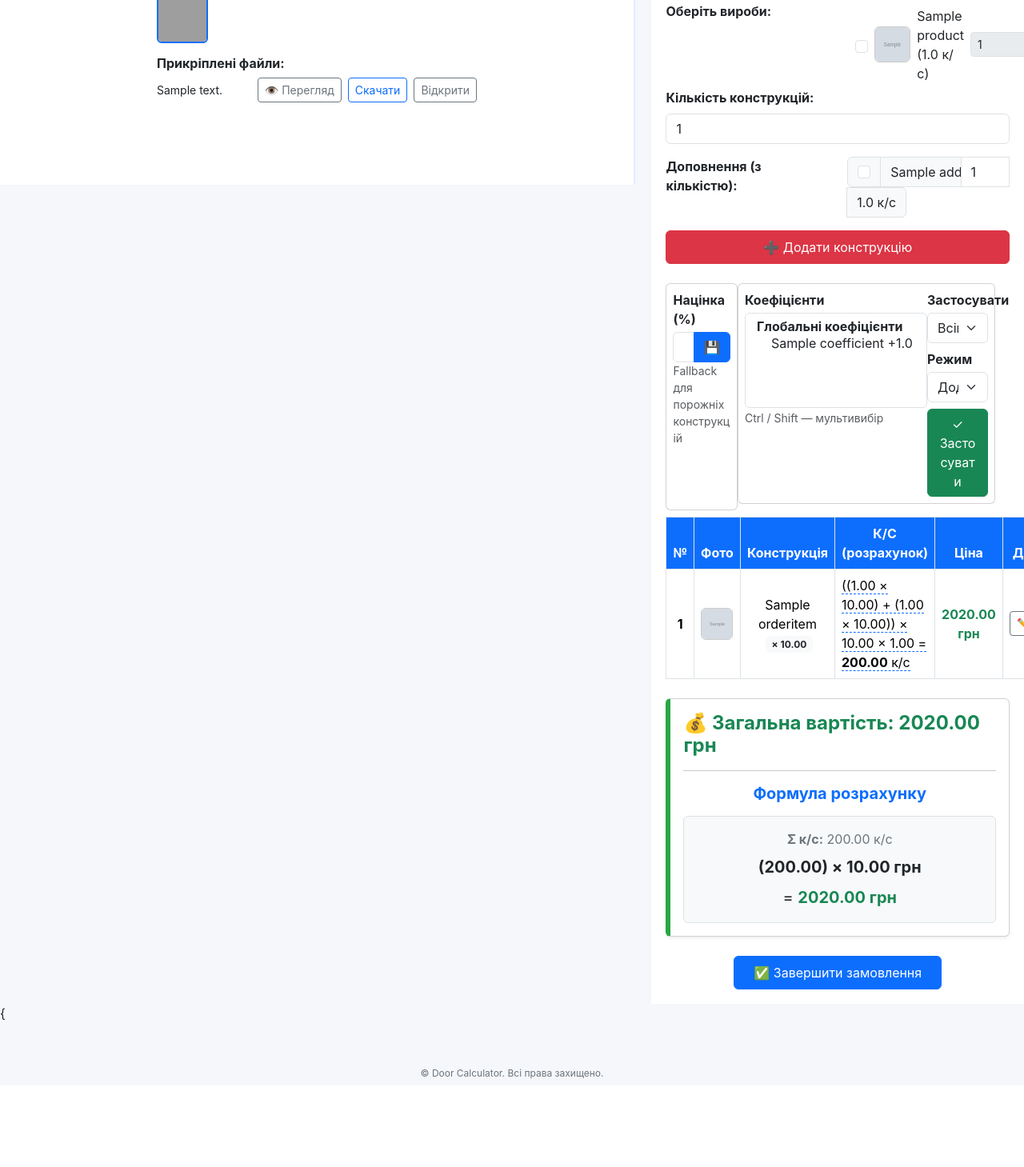
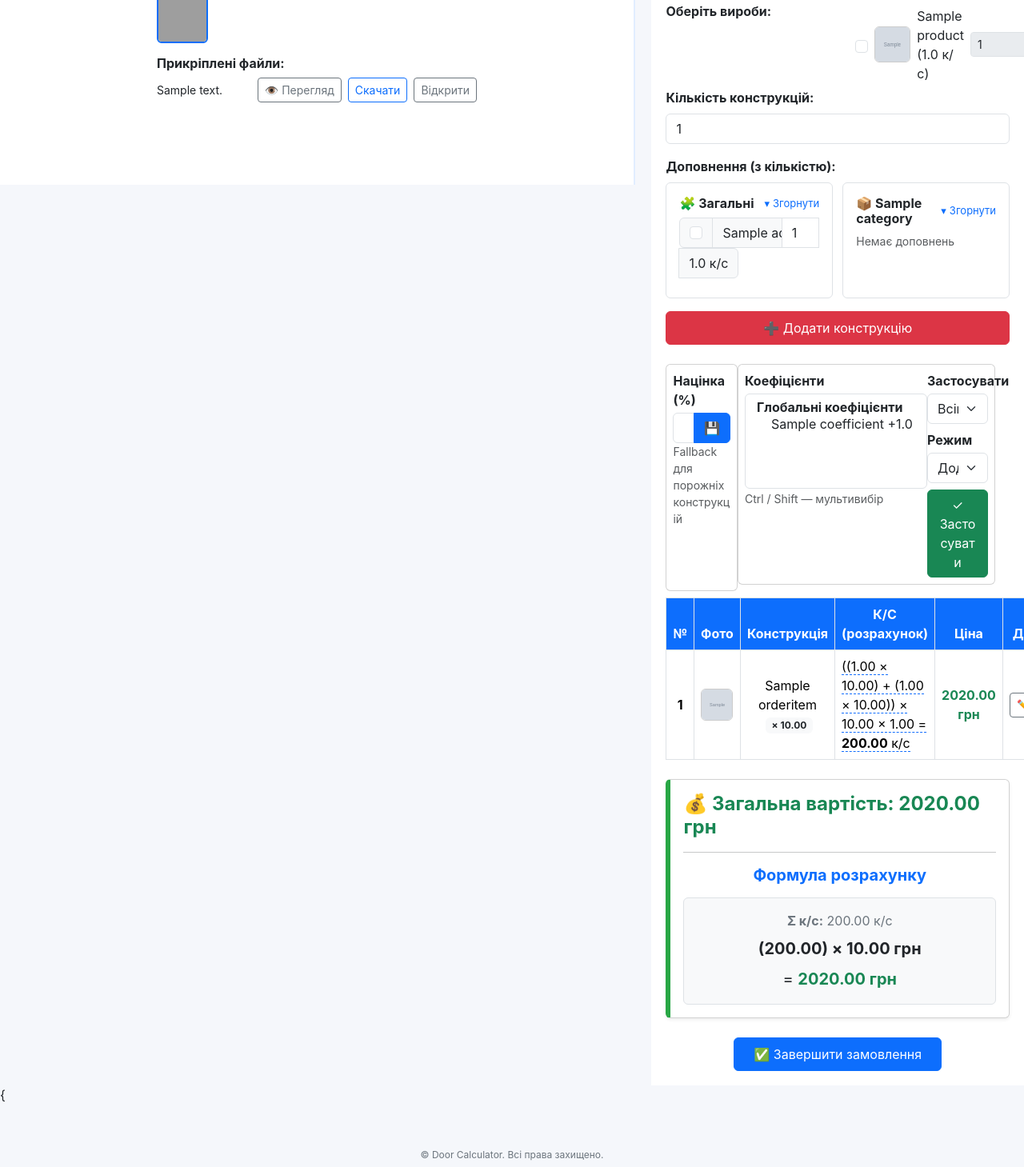
Before and after one commit to vitmur10/Furniture_calculator, a Django app: page /order/1/ in a window 1280 px wide. Shown: the part 672-2131 px from the top of the page at 80% size. Before the commit the page ends 2021 px from the top, so only its background shows below. Run offline with Django 4.2, Linux system fonts and the light colour scheme; a user stored in the database is signed in; tables that the repository leaves empty hold one stand-in row (values such as "Sample post"); grey boxes marked "Sample" are stand-in pictures; some libraries are stand-ins or nearby versions; grey boxes are pictures that could not be loaded.

Commit message:
separated categories

```diff
--- a/door_calculator/doors/templates/doors/calculate_order.html
+++ b/door_calculator/doors/templates/doors/calculate_order.html
@@ -11,6 +11,16 @@
       max-width: 20.833%;
     }
 
+    .addons-categories-grid {
+      display: grid;
+      grid-template-columns: repeat(2, minmax(0, 1fr));
+      gap: 12px;
+    }
+
+    /* щоб input-group не ламав grid */
+    .addons-grid .input-group {
+      width: 100%;
+    }
 
     /* ✅ Прибираємо відступи зліва/справа по всій сторінці (Bootstrap container/row) */
     html, body { margin: 0; padding: 0; }
@@ -1155,29 +1165,87 @@ body.preview-only .order-sketch{
         <input type="number" name="item_qty" min="1" value="1" class="form-control" required>
       </div>
 
-      <div class="mb-3 addons-columns">
-        <label class="form-label fw-bold">Доповнення (з кількістю):</label>
-        {% for a in addons %}
-        <div class="input-group mb-2 ">
+<div class="mb-3">
+  <label class="form-label fw-bold">Доповнення (з кількістю):</label>
+
+  <div class="addons-categories-grid">
+
+    {# ===== Загальні доповнення ===== #}
+    <div class="category-card border rounded p-3">
+      <div class="category-header" data-target="add-body-global">
+        <h6 class="fw-bold mb-0">🧩 Загальні</h6>
+        <button type="button"
+                class="category-toggle-btn btn btn-sm p-0"
+                data-target="add-body-global">
+          <span class="icon">▾</span>
+          <span class="text">Згорнути</span>
+        </button>
+      </div>
+
+      <div id="add-body-global" class="category-body mt-2">
+        {% for a in addons_global %}
+        <div class="input-group mb-2">
           <div class="input-group-text">
-            <input type="checkbox" name="additions" value="{{ a.id }}" class="form-check-input mt-0">
+            <input type="checkbox"
+                   name="additions"
+                   value="{{ a.id }}"
+                   class="form-check-input mt-0">
           </div>
           <span class="input-group-text w-50">{{ a.name }}</span>
-          <input type="number" name="add_qty_{{ a.id }}" min="1" value="1" class="form-control">
+          <input type="number"
+                 name="add_qty_{{ a.id }}"
+                 min="1"
+                 value="1"
+                 class="form-control">
           <span class="input-group-text">{{ a.ks_value }} к/с</span>
         </div>
+        {% empty %}
+          <div class="text-muted small">Немає доповнень</div>
         {% endfor %}
       </div>
-
-  <!--    <div class="mb-3">
-        <label class="form-label fw-bold">Коефіцієнти:</label>
-        {% for c in coefficients %}
-        <div class="form-check form-check-inline mb-2">
-          <input type="checkbox" name="coefficients" value="{{ c.id }}" class="form-check-input">
-          <label class="form-check-label">{{ c.name }} ×{{ c.value }}</label>
+    </div>
+
+    {# ===== Доповнення по категоріях ===== #}
+    {% for row in addons_by_category %}
+      {% with cat=row.cat cat_adds=row.addons %}
+      <div class="category-card border rounded p-3">
+        <div class="category-header" data-target="add-body-{{ cat.id }}">
+          <h6 class="fw-bold mb-0">📦 {{ cat.name }}</h6>
+          <button type="button"
+                  class="category-toggle-btn btn btn-sm p-0"
+                  data-target="add-body-{{ cat.id }}">
+            <span class="icon">▾</span>
+            <span class="text">Згорнути</span>
+          </button>
         </div>
-        {% endfor %}
-      </div>-->
+
+        <div id="add-body-{{ cat.id }}" class="category-body mt-2">
+          {% for a in cat_adds %}
+          <div class="input-group mb-2">
+            <div class="input-group-text">
+              <input type="checkbox"
+                     name="additions"
+                     value="{{ a.id }}"
+                     class="form-check-input mt-0">
+            </div>
+            <span class="input-group-text w-50">{{ a.name }}</span>
+            <input type="number"
+                   name="add_qty_{{ a.id }}"
+                   min="1"
+                   value="1"
+                   class="form-control">
+            <span class="input-group-text">{{ a.ks_value }} к/с</span>
+          </div>
+          {% empty %}
+            <div class="text-muted small">Немає доповнень</div>
+          {% endfor %}
+        </div>
+      </div>
+      {% endwith %}
+    {% endfor %}
+
+  </div>
+</div>
 
       <div class="text-center mb-4">
         <button type="submit" class="btn btn-danger w-100 py-2">➕ Додати конструкцію</button>
--- a/door_calculator/doors/views.py
+++ b/door_calculator/doors/views.py
@@ -570,7 +570,11 @@ def calculate_order(request, order_id):
 
         # tooltip
         NL = "\n"
-        prod_lines = [f"• {op.product.name}: {_q2(Decimal(str(op.product.base_ks)))} × {Decimal(op.quantity)} = {_q2(Decimal(str(op.product.base_ks)) * Decimal(op.quantity))}" for op in it.product_items.all()]
+        prod_lines = [
+            f"• {op.product.name}: {_q2(Decimal(str(op.product.base_ks)))} × {Decimal(op.quantity)} = "
+            f"{_q2(Decimal(str(op.product.base_ks)) * Decimal(op.quantity))}"
+            for op in it.product_items.all()
+        ]
         products_breakdown = NL.join(prod_lines) if prod_lines else "—"
 
         add_lines = [f"• {ai.addition.name} ×{_q2(ai.quantity)}: {_q2(Decimal(str(ai.total_ks() or 0)))}" for ai in it.addition_items.all()]
@@ -582,7 +586,14 @@ def calculate_order(request, order_id):
         if coef_terms:
             tail += f"\nКоефіцієнт: {it.ks_coef}"
 
-        it.ks_tooltip = f"ПРОДУКТИ:\n{products_breakdown}\n\nСУМА продуктів: {it.ks_products} к/с\n\nДОПОВНЕННЯ:\n{addons_breakdown}\n\nСУМА доповнень: {it.ks_adds} к/с\n\nКОЕФІЦІЄНТИ:\n{coefs_breakdown}\n\n{tail}"
+        it.ks_tooltip = (
+            f"ПРОДУКТИ:\n{products_breakdown}\n\n"
+            f"СУМА продуктів: {it.ks_products} к/с\n\n"
+            f"ДОПОВНЕННЯ:\n{addons_breakdown}\n\n"
+            f"СУМА доповнень: {it.ks_adds} к/с\n\n"
+            f"КОЕФІЦІЄНТИ:\n{coefs_breakdown}\n\n"
+            f"{tail}"
+        )
 
     effective_ks = _q2(effective_ks)
     total_sum = _q2(total_sum)
@@ -590,7 +601,21 @@ def calculate_order(request, order_id):
 
     global_coeffs = Coefficient.objects.filter(applies_globally=True).order_by("name")
     category_coeffs = Coefficient.objects.filter(applies_globally=False).order_by("name")
-    default_addons = Addition.objects.filter(applies_globally=True).order_by("name")
+
+    # ====== ДОПОВНЕННЯ: глобальні + по категоріях (НОВЕ) ======
+    addons_global = Addition.objects.filter(applies_globally=True).order_by("name")
+
+    # список, щоб у шаблоні не потрібен був get_item-фільтр
+    addons_by_category = []
+    for cat in categories:
+        cat_adds = (
+            Addition.objects
+            .filter(applies_globally=False, categories=cat)
+            .distinct()
+            .order_by("name")
+        )
+        addons_by_category.append({"cat": cat, "addons": cat_adds})
+
     customers = Customer.objects.all().order_by("-created_at")
 
     markers_by_image = {}
@@ -614,7 +639,14 @@ def calculate_order(request, order_id):
         "products": products,
         "global_coeffs": global_coeffs,
         "category_coeffs": category_coeffs,
-        "addons": default_addons,
+
+        # старе поле залишив для сумісності (якщо шаблон ще його використовує)
+        "addons": addons_global,
+
+        # нові поля для відображення по категоріях + згортання
+        "addons_global": addons_global,
+        "addons_by_category": addons_by_category,
+
         "rate": price_per_ks,
         "items": items,
         "total": total_sum,
```
